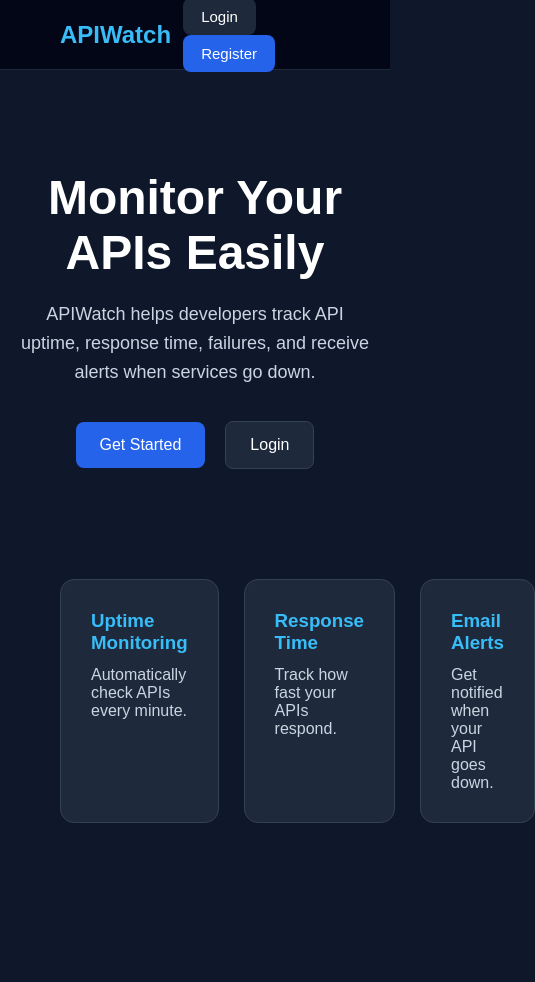
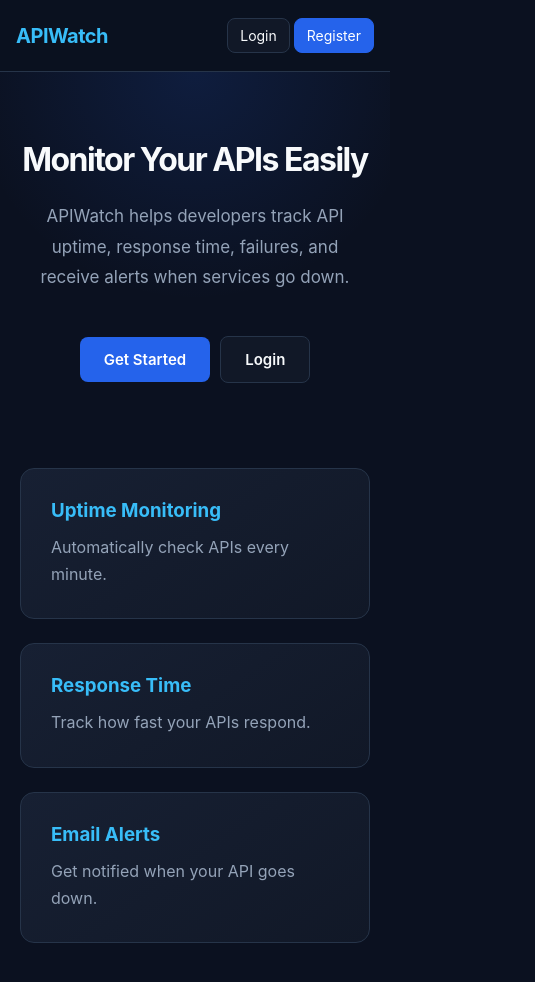
Before and after one commit to immaabhishek/apiwatch, a React app in the folder frontend/: page / in a window 390 px wide. Shown: the top 982 px of the page, 535 px wide, since content can reach past the window. Before the commit the page ends 863 px from the top, so only its background shows below. Built offline with nearby package versions, Linux system fonts and the light colour scheme; the HTML template or start-up script is replaced by a standard one.

Commit message:
style: establish modern dark theme

```diff
--- a/frontend/src/App.css
+++ b/frontend/src/App.css
@@ -1,242 +1,382 @@
+:root {
+  --bg-primary: #0b1120;
+  --bg-secondary: #111827;
+  --bg-card: #172033;
+  --border-color: #263449;
+
+  --text-primary: #f8fafc;
+  --text-secondary: #94a3b8;
+
+  --accent: #38bdf8;
+  --accent-dark: #2563eb;
+
+  --success: #22c55e;
+  --danger: #ef4444;
+  --warning: #facc15;
+}
+
+
+  /* Global Layout */
+
+
 .app {
   min-height: 100vh;
-  background: #0f172a;
-  color: white;
+  background: var(--bg-primary);
+  color: var(--text-primary);
 }
 
+/* Navbar */
+
 .navbar {
-  height: 70px;
-  padding: 0 60px;
+  height: 72px;
+  padding: 0 7%;
   display: flex;
   align-items: center;
   justify-content: space-between;
-  background: #020617;
-  border-bottom: 1px solid #1e293b;
+
+  background: rgba(11, 17, 32, 0.9);
+  border-bottom: 1px solid var(--border-color);
 }
 
 .navbar h2 {
-  color: #38bdf8;
+  color: var(--accent);
   cursor: pointer;
+  font-size: 24px;
+  letter-spacing: -0.5px;
 }
 
 .nav-btn {
-  margin-left: 12px;
+  margin-left: 10px;
   padding: 10px 18px;
-  border: none;
+
+  border: 1px solid var(--border-color);
   border-radius: 8px;
-  background: #1e293b;
-  color: white;
+
+  background: var(--bg-secondary);
+  color: var(--text-primary);
+
   cursor: pointer;
-  font-size: 15px;
+  font-size: 14px;
+  transition: 0.2s ease;
+}
+
+.nav-btn:hover {
+  border-color: var(--accent);
+  transform: translateY(-1px);
 }
 
 .primary {
-  background: #2563eb;
+  background: var(--accent-dark);
   color: white;
+  border-color: var(--accent-dark);
 }
+
+.primary:hover {
+  background: #3b82f6;
+}
+
+/*  Hero Section */
 
 .hero {
   text-align: center;
-  padding: 100px 20px 70px;
+  padding: 110px 20px 80px;
+
+  background:
+    radial-gradient(
+      circle at top,
+      rgba(37, 99, 235, 0.15),
+      transparent 55%
+    );
 }
 
 .hero h1 {
-  font-size: 48px;
-  margin-bottom: 20px;
+  max-width: 850px;
+  margin: 0 auto 24px;
+
+  font-size: clamp(36px, 5vw, 64px);
+  line-height: 1.1;
+  letter-spacing: -1.5px;
 }
 
 .hero p {
   max-width: 650px;
   margin: auto;
-  font-size: 18px;
-  color: #cbd5e1;
-  line-height: 1.6;
+
+  font-size: 17px;
+  line-height: 1.8;
+  color: var(--text-secondary);
 }
 
 .hero-buttons {
-  margin-top: 35px;
+  margin-top: 38px;
 }
 
+/* Buttons */
+
 .btn {
-  padding: 14px 24px;
-  margin: 0 10px;
+  padding: 13px 24px;
+  margin: 0 8px;
+
   border: none;
   border-radius: 8px;
-  font-size: 16px;
+
+  font-size: 15px;
+  font-weight: 600;
   cursor: pointer;
+
+  transition: 0.2s ease;
+}
+
+.btn:hover {
+  transform: translateY(-2px);
 }
 
 .secondary {
-  background: #1e293b;
-  color: white;
-  border: 1px solid #334155;
+  background: var(--bg-secondary);
+  color: var(--text-primary);
+  border: 1px solid var(--border-color);
 }
 
+.secondary:hover {
+  border-color: var(--accent);
+}
+
+/* Feature Cards */
+
 .cards {
+  max-width: 1200px;
+  margin: auto;
+
   display: grid;
   grid-template-columns: repeat(3, 1fr);
-  gap: 25px;
-  padding: 40px 60px;
+  gap: 24px;
+
+  padding: 40px 30px 80px;
 }
 
 .card {
-  background: #1e293b;
+  background: linear-gradient(
+    145deg,
+    var(--bg-card),
+    var(--bg-secondary)
+  );
+
   padding: 30px;
   border-radius: 14px;
-  border: 1px solid #334155;
+
+  border: 1px solid var(--border-color);
+
+  transition: 0.25s ease;
+}
+
+.card:hover {
+  transform: translateY(-5px);
+  border-color: #3b82f6;
 }
 
 .card h3 {
   margin-bottom: 12px;
-  color: #38bdf8;
+  color: var(--accent);
 }
 
 .card p {
-  color: #cbd5e1;
+  color: var(--text-secondary);
+  line-height: 1.7;
 }
+
+/*Messages */
 
 .message {
   text-align: center;
-  margin-top: 20px;
-  color: #38bdf8;
-  font-weight: bold;
+  margin: 20px auto;
+  padding: 12px 20px;
+
+  color: var(--accent);
+  font-weight: 600;
 }
 
+/* Login & Register */
+
 .form-container {
-  width: 400px;
+  width: min(400px, calc(100% - 40px));
   margin: 80px auto;
-  background: #1e293b;
-  padding: 35px;
-  border-radius: 14px;
-  border: 1px solid #334155;
+
+  background: var(--bg-card);
+  padding: 36px;
+
+  border-radius: 16px;
+  border: 1px solid var(--border-color);
+
   text-align: center;
+  box-shadow: 0 15px 40px rgba(0, 0, 0, 0.25);
 }
 
 .form-container h1 {
-  margin-bottom: 25px;
-  color: #38bdf8;
+  margin-bottom: 28px;
+  color: var(--accent);
+  font-size: 28px;
 }
 
 .form-container form {
   display: flex;
   flex-direction: column;
-  gap: 15px;
+  gap: 16px;
 }
 
 .form-container input {
+  width: 100%;
   padding: 14px;
+
   border-radius: 8px;
-  border: 1px solid #334155;
-  background: #0f172a;
-  color: white;
-  font-size: 15px;
+  border: 1px solid var(--border-color);
+
+  background: var(--bg-primary);
+  color: var(--text-primary);
+
+  font-size: 14px;
 }
 
 .form-container input:focus {
   outline: none;
-  border-color: #38bdf8;
+  border-color: var(--accent);
+  box-shadow: 0 0 0 3px rgba(56, 189, 248, 0.1);
 }
 
 .form-container p {
-  margin-top: 18px;
-  color: #cbd5e1;
+  margin-top: 20px;
+  color: var(--text-secondary);
+  font-size: 14px;
 }
 
 .form-container span {
-  color: #38bdf8;
+  color: var(--accent);
   cursor: pointer;
-  font-weight: bold;
+  font-weight: 600;
 }
 
+/* Dashboard */
+
 .dashboard {
-  width: 800px;
-  margin: 80px auto;
+  width: min(1100px, calc(100% - 40px));
+  margin: 50px auto;
+  padding: 35px;
+
+  background: var(--bg-card);
+  border-radius: 16px;
+  border: 1px solid var(--border-color);
+
   text-align: center;
-  background: #1e293b;
-  padding: 40px;
-  border-radius: 14px;
-  border: 1px solid #334155;
 }
 
 .dashboard h1 {
-  color: #38bdf8;
-  margin-bottom: 15px;
+  color: var(--accent);
+  margin-bottom: 12px;
+  font-size: 32px;
 }
 
-.dashboard p {
+.dashboard > p {
   margin-bottom: 25px;
-  color: #cbd5e1;
+  color: var(--text-secondary);
 }
+
+/* Statistics */
 
 .stats-grid {
   margin: 30px 0;
+
   display: grid;
   grid-template-columns: repeat(3, 1fr);
-  gap: 18px;
+  gap: 16px;
 }
 
 .stat-card {
-  background: #0f172a;
-  padding: 22px;
+  background: var(--bg-primary);
+  padding: 24px;
+
   border-radius: 12px;
-  border: 1px solid #334155;
+  border: 1px solid var(--border-color);
+
+  text-align: left;
+  transition: 0.2s ease;
+}
+
+.stat-card:hover {
+  border-color: #3b82f6;
 }
 
 .stat-card h3 {
-  color: #cbd5e1;
-  font-size: 16px;
-  margin-bottom: 10px;
+  color: var(--text-secondary);
+  font-size: 13px;
+  font-weight: 500;
+  margin-bottom: 12px;
 }
 
 .stat-card p {
-  color: #38bdf8;
+  color: var(--accent);
   font-size: 28px;
-  font-weight: bold;
+  font-weight: 700;
 }
+
+/*   Monitor Form */
 
 .monitor-form {
   margin: 35px 0;
-  background: #0f172a;
-  padding: 25px;
+
+  background: var(--bg-primary);
+  padding: 28px;
+
   border-radius: 12px;
-  border: 1px solid #334155;
+  border: 1px solid var(--border-color);
+
   display: flex;
   flex-direction: column;
   gap: 15px;
+  text-align: left;
 }
 
 .monitor-form h2 {
-  color: #38bdf8;
-  margin-bottom: 10px;
+  color: var(--accent);
+  margin-bottom: 8px;
+  text-align: center;
 }
 
 .monitor-form input,
 .monitor-form select {
+  width: 100%;
   padding: 13px;
+
   border-radius: 8px;
-  border: 1px solid #334155;
-  background: #020617;
-  color: white;
-  font-size: 15px;
+  border: 1px solid var(--border-color);
+
+  background: var(--bg-secondary);
+  color: var(--text-primary);
+
+  font-size: 14px;
 }
 
 .monitor-form input:focus,
 .monitor-form select:focus {
   outline: none;
-  border-color: #38bdf8;
+  border-color: var(--accent);
 }
+
+/* Monitor List */
 
 .monitor-list {
   margin: 35px 0;
-  background: #0f172a;
+
+  background: var(--bg-primary);
   padding: 25px;
+
   border-radius: 12px;
-  border: 1px solid #334155;
+  border: 1px solid var(--border-color);
+
   text-align: left;
+  overflow-x: auto;
 }
 
 .monitor-list h2 {
-  color: #38bdf8;
+  color: var(--accent);
   margin-bottom: 20px;
   text-align: center;
 }
@@ -244,7 +384,8 @@
 .monitor-table {
   display: flex;
   flex-direction: column;
-  gap: 12px;
+  gap: 10px;
+  min-width: 650px;
 }
 
 .monitor-row {
@@ -252,59 +393,146 @@
   grid-template-columns: 2fr 1fr 1fr 1fr 1.5fr;
   align-items: center;
   gap: 12px;
-  background: #020617;
-  padding: 15px;
+
+  background: var(--bg-secondary);
+  padding: 16px;
+
   border-radius: 10px;
-  border: 1px solid #334155;
+  border: 1px solid var(--border-color);
 }
 
 .monitor-heading {
-  background: #1e293b;
-  color: #38bdf8;
-  font-weight: bold;
+  background: var(--bg-card);
+  color: var(--accent);
+  font-weight: 600;
 }
 
 .monitor-row span {
   color: #e2e8f0;
+  font-size: 14px;
 }
 
 .monitor-row small {
   display: block;
   margin-top: 5px;
-  color: #94a3b8;
-  font-size: 12px;
+
+  color: var(--text-secondary);
+  font-size: 11px;
   word-break: break-all;
 }
 
 .status-up {
-  color: #22c55e !important;
-  font-weight: bold;
+  color: var(--success) !important;
+  font-weight: 700;
 }
 
 .status-down {
-  color: #ef4444 !important;
-  font-weight: bold;
+  color: var(--danger) !important;
+  font-weight: 700;
 }
 
 .status-unknown {
-  color: #facc15 !important;
-  font-weight: bold;
+  color: var(--warning) !important;
+  font-weight: 700;
 }
+
+/* Action Buttons */
 
 .action-buttons {
   display: flex;
   gap: 8px;
+  flex-wrap: wrap;
 }
 
 .small-btn {
   padding: 8px 12px;
+
   border: none;
   border-radius: 6px;
-  background: #2563eb;
+
+  background: var(--accent-dark);
   color: white;
+
   cursor: pointer;
+  font-size: 12px;
+  transition: 0.2s ease;
+}
+
+.small-btn:hover {
+  transform: translateY(-1px);
+  opacity: 0.9;
 }
 
 .danger {
   background: #dc2626;
 }
+
+/* ================================
+   Responsive Design
+================================ */
+
+@media (max-width: 768px) {
+  .navbar {
+    padding: 0 20px;
+  }
+
+  .hero {
+    padding: 70px 20px 50px;
+  }
+
+  .hero h1 {
+    font-size: 38px;
+  }
+
+  .cards {
+    grid-template-columns: 1fr;
+    padding: 30px 20px 50px;
+  }
+
+  .dashboard {
+    padding: 25px 16px;
+  }
+
+  .stats-grid {
+    grid-template-columns: repeat(2, 1fr);
+  }
+
+  .monitor-form {
+    padding: 20px;
+  }
+
+  .btn {
+    margin: 5px;
+  }
+}
+
+@media (max-width: 480px) {
+  .navbar {
+    height: auto;
+    min-height: 72px;
+    gap: 10px;
+    flex-wrap: wrap;
+    padding: 15px 16px;
+  }
+
+  .navbar h2 {
+    font-size: 20px;
+  }
+
+  .nav-btn {
+    padding: 8px 12px;
+    margin-left: 4px;
+  }
+
+  .stats-grid {
+    grid-template-columns: 1fr;
+  }
+
+  .form-container {
+    padding: 25px;
+  }
+
+  .hero h1 {
+    font-size: 32px;
+  }
+}
--- a/frontend/src/index.css
+++ b/frontend/src/index.css
@@ -1,3 +1,4 @@
+
 * {
   margin: 0;
   padding: 0;
@@ -12,7 +13,21 @@ body,
 }
 
 body {
-  font-family: Arial, sans-serif;
-  background: #0f172a;
-  color: white;
+  font-family: Inter, "Segoe UI", Arial, sans-serif;
+  background: #0b1120;
+  color: #f8fafc;
+  -webkit-font-smoothing: antialiased;
 }
+
+button,
+input,
+select {
+  font: inherit;
+}
+
+button:focus-visible,
+input:focus-visible,
+select:focus-visible {
+  outline: 2px solid #38bdf8;
+  outline-offset: 2px;
+}
```
